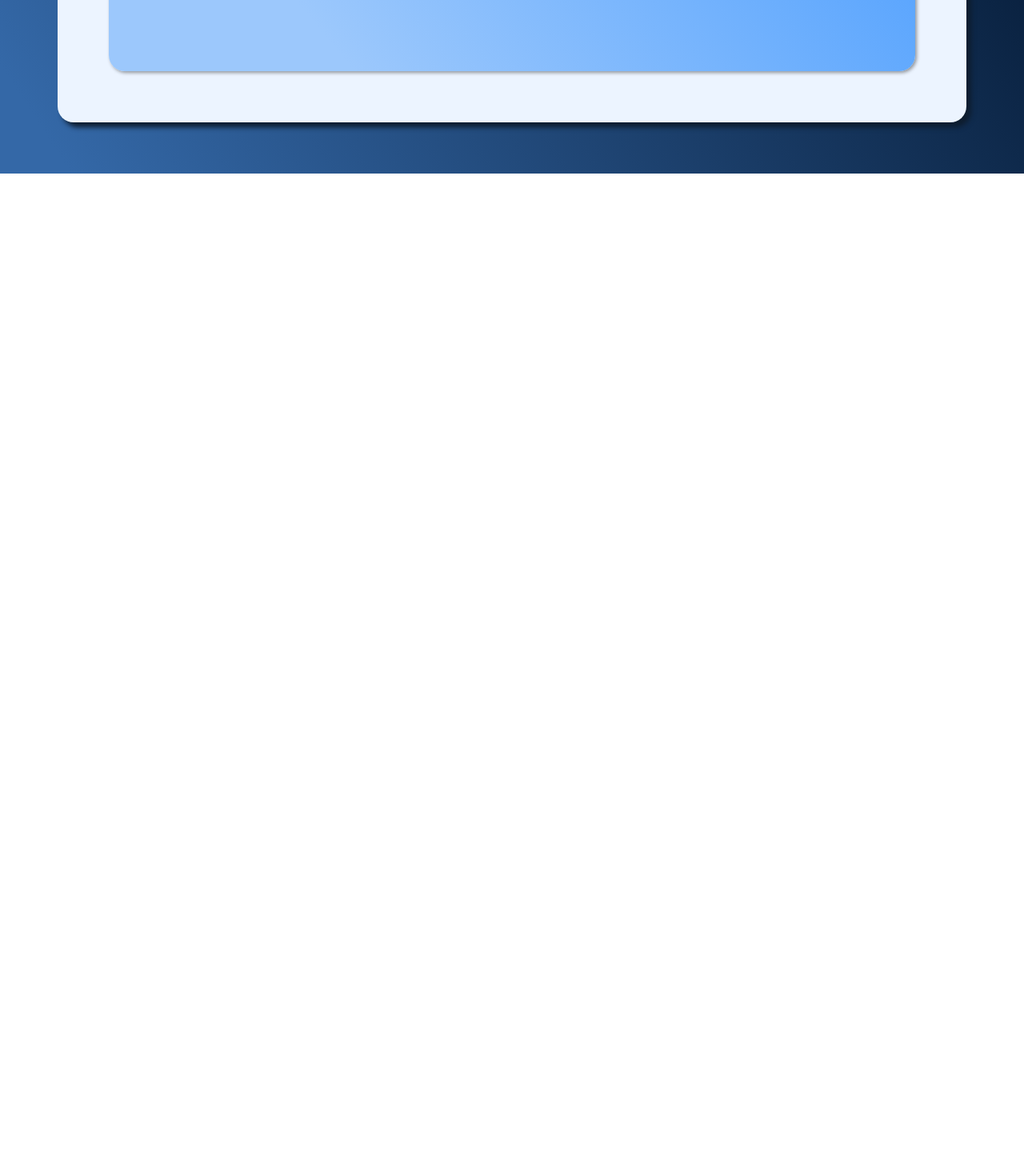
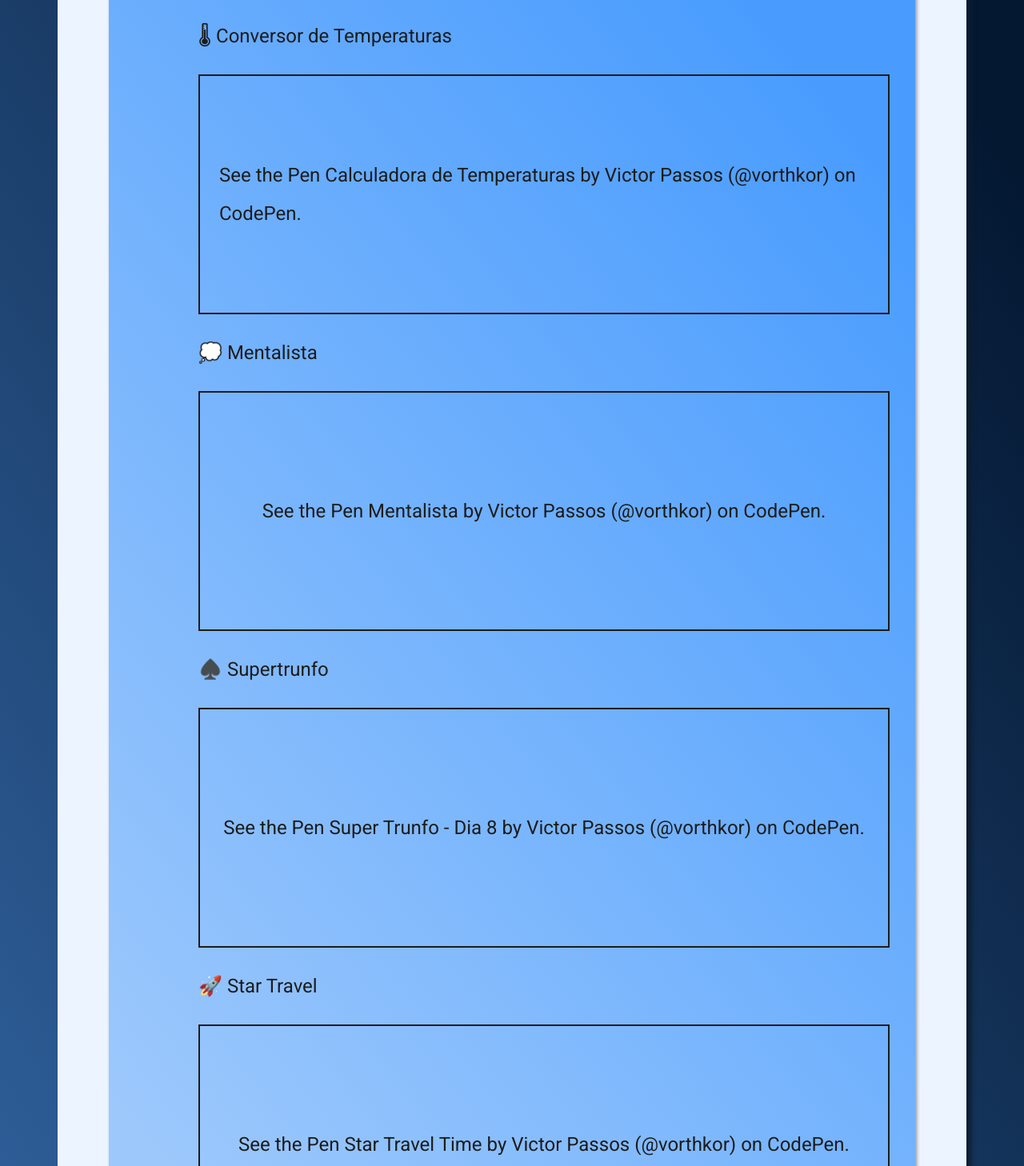
Before and after one commit to vorthkor/certificard, a plain HTML site: page index.html in a window 1280 px wide. Shown: the part 1235-2693 px from the top of the page at 80% size. Before the commit the page ends 1452 px from the top, so only its background shows below. Drawn offline with Linux system fonts and the light colour scheme; a script that the page names is missing.

Commit message:
add new projects

```diff
--- a/index.html
+++ b/index.html
@@ -42,6 +42,51 @@
             </p>
             <script async src="https://cpwebassets.codepen.io/assets/embed/ei.js"></script>
           </li>
+          <li class="projetos-item">
+            <p>🌡 Conversor de Temperaturas</p>
+            <p class="codepen" data-height="300" data-theme-id="dark" data-default-tab="result" data-slug-hash="eYyBmBg" data-user="vorthkor" style="height: 300px; box-sizing: border-box; display: flex; align-items: center; justify-content: center; border: 2px solid; margin: 1em 0; padding: 1em;">
+              <span>See the Pen <a href="https://codepen.io/vorthkor/pen/eYyBmBg">
+                  Calculadora de Temperaturas</a> by Victor Passos (<a href="https://codepen.io/vorthkor">@vorthkor</a>)
+                on <a href="https://codepen.io">CodePen</a>.</span>
+            </p>
+            <script async src="https://cpwebassets.codepen.io/assets/embed/ei.js"></script>
+          </li>
+          <li class="projetos-item">
+            <p>💭 Mentalista</p>
+            <p class="codepen" data-height="300" data-default-tab="result" data-slug-hash="xxPvbmQ" data-user="vorthkor" style="height: 300px; box-sizing: border-box; display: flex; align-items: center; justify-content: center; border: 2px solid; margin: 1em 0; padding: 1em;">
+              <span>See the Pen <a href="https://codepen.io/vorthkor/pen/xxPvbmQ">
+              Mentalista</a> by Victor Passos (<a href="https://codepen.io/vorthkor">@vorthkor</a>)
+              on <a href="https://codepen.io">CodePen</a>.</span>
+            </p>
+            <script async src="https://cpwebassets.codepen.io/assets/embed/ei.js"></script>
+          </li>
+          <li class="projetos-item">
+            <p>♠️ Supertrunfo</p>
+            <p class="codepen" data-height="300" data-default-tab="result" data-slug-hash="eYyJLdj" data-user="vorthkor" style="height: 300px; box-sizing: border-box; display: flex; align-items: center; justify-content: center; border: 2px solid; margin: 1em 0; padding: 1em;">
+              <span>See the Pen <a href="https://codepen.io/vorthkor/pen/eYyJLdj">
+              Super Trunfo - Dia 8</a> by Victor Passos (<a href="https://codepen.io/vorthkor">@vorthkor</a>)
+              on <a href="https://codepen.io">CodePen</a>.</span>
+            </p>
+            <script async src="https://cpwebassets.codepen.io/assets/embed/ei.js"></script>
+          </li>
+          <li class="projetos-item">
+            <p>🚀 Star Travel</p>
+            <p class="codepen" data-height="300" data-default-tab="result" data-slug-hash="ExoWvog" data-user="vorthkor" style="height: 300px; box-sizing: border-box; display: flex; align-items: center; justify-content: center; border: 2px solid; margin: 1em 0; padding: 1em;">
+              <span>See the Pen <a href="https://codepen.io/vorthkor/pen/ExoWvog">
+              Star Travel Time</a> by Victor Passos (<a href="https://codepen.io/vorthkor">@vorthkor</a>)
+              on <a href="https://codepen.io">CodePen</a>.</span>
+            </p>
+            <script async src="https://cpwebassets.codepen.io/assets/embed/ei.js"></script>
+          </li>
+          <li class="projetos-item">
+            <p>🎲 Decider</p>
+            <p class="codepen" data-height="300" data-default-tab="result" data-slug-hash="abEGOPQ" data-user="vorthkor" style="height: 300px; box-sizing: border-box; display: flex; align-items: center; justify-content: center; border: 2px solid; margin: 1em 0; padding: 1em;">
+              <span>See the Pen <a href="https://codepen.io/vorthkor/pen/abEGOPQ">
+              Decididor Decider Should I Stay Or Should I Go</a> by Victor Passos (<a href="https://codepen.io/vorthkor">@vorthkor</a>)
+              on <a href="https://codepen.io">CodePen</a>.</span>
+            </p>
+            <script async src="https://cpwebassets.codepen.io/assets/embed/ei.js"></script>
+          </li>
     </main>
   </div>
   <script  src="./script.js"></script>
```
